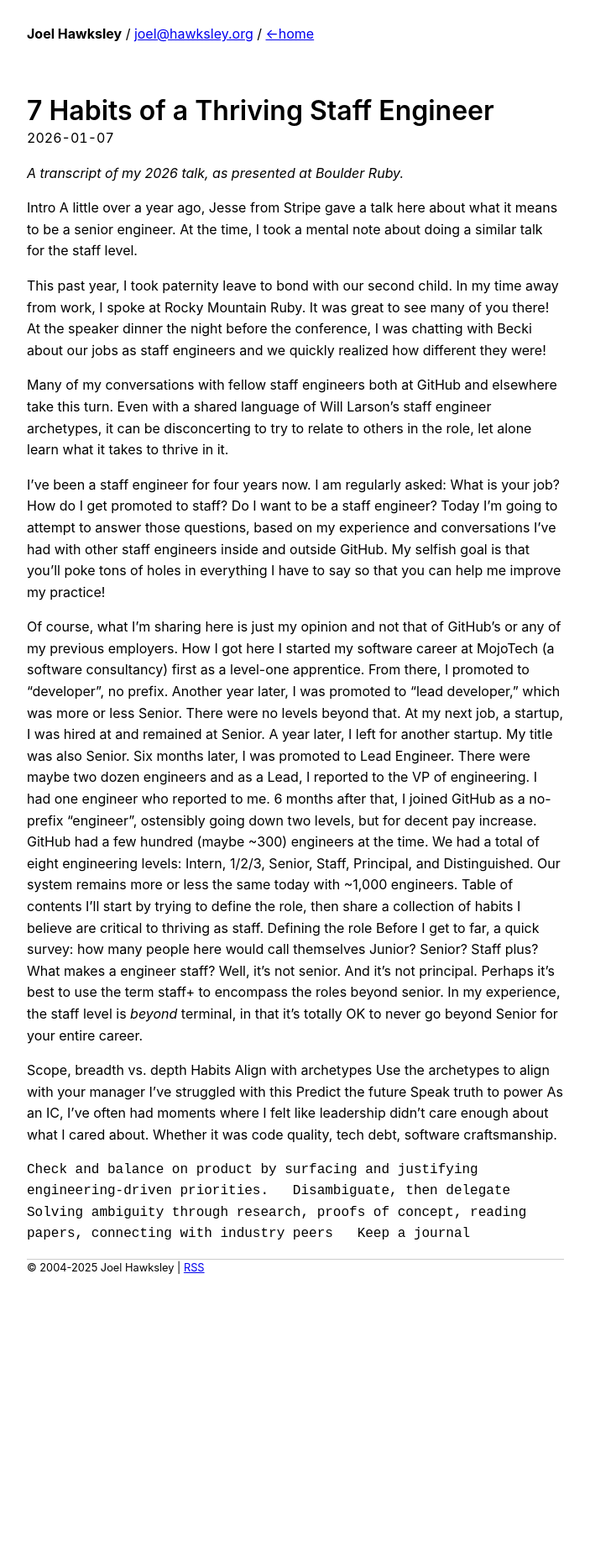
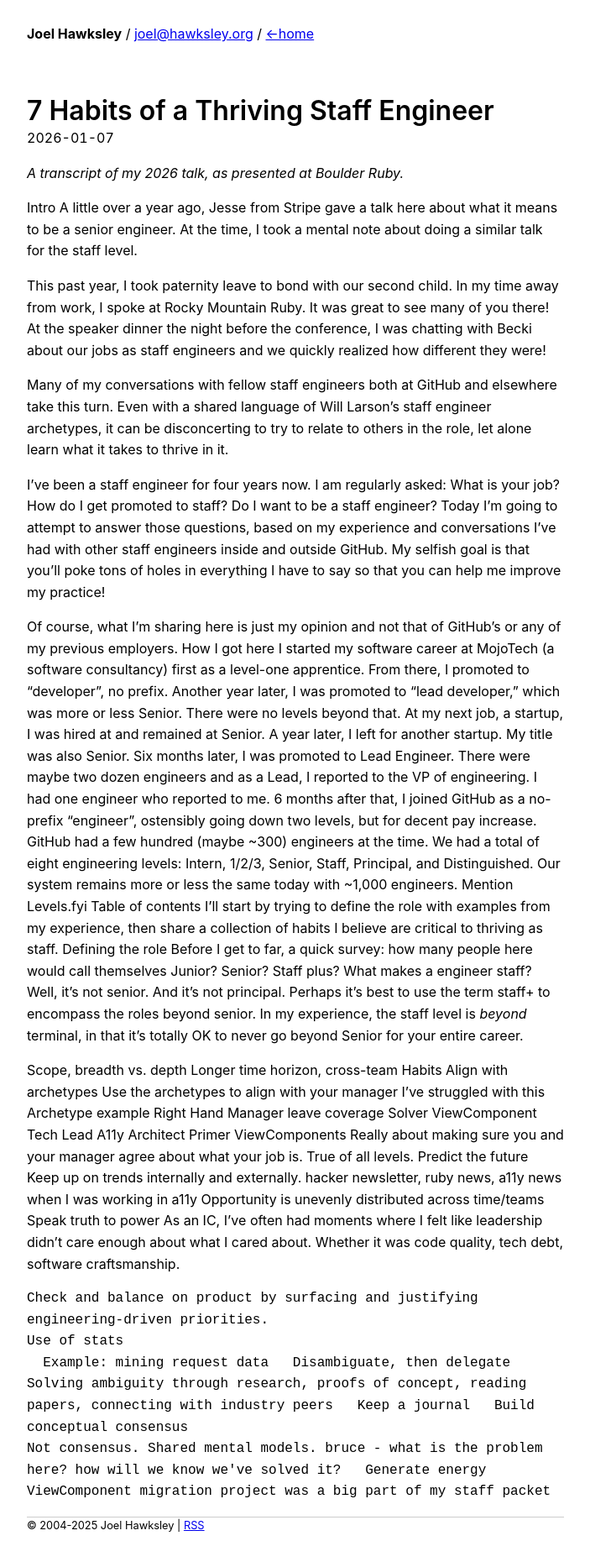
Before and after one commit to joelhawksley/identity, a Jekyll site: the page built from _posts/2026-01-07-7-habits-of-a-thriving-staff-engineer.md, in a window 1280 px wide. Shown: the whole page at 84% size, without its empty margins (288-991 px from the left). Built offline with Jekyll 4.4.1, drawn with Linux system fonts in a browser that asks for light colours; before the commit the page ends 1552 px from its top, so only the background shows below that.

Commit message:
more writing

```diff
--- a/_posts/2026-01-07-7-habits-of-a-thriving-staff-engineer.md
+++ b/_posts/2026-01-07-7-habits-of-a-thriving-staff-engineer.md
@@ -20,22 +20,42 @@ How I got here
   At my next job, a startup, I was hired at and remained at Senior.
   A year later, I left for another startup. My title was also Senior. Six months later, I was promoted to Lead Engineer. There were maybe two dozen engineers and as a Lead, I reported to the VP of engineering. I had one engineer who reported to me.
   6 months after that, I joined GitHub as a no-prefix "engineer", ostensibly going down two levels, but for decent pay increase. GitHub had a few hundred (maybe ~300) engineers at the time. We had a total of eight engineering levels: Intern, 1/2/3, Senior, Staff, Principal, and Distinguished. Our system remains more or less the same today with ~1,000 engineers.
+  Mention Levels.fyi
 Table of contents
-  I'll start by trying to define the role, then share a collection of habits I believe are critical to thriving as staff.
+  I'll start by trying to define the role with examples from my experience, then share a collection of habits I believe are critical to thriving as staff.
 Defining the role
   Before I get to far, a quick survey: how many people here would call themselves Junior? Senior? Staff plus?
   What makes a engineer staff? Well, it's not senior. And it's not principal. Perhaps it's best to use the term staff+ to encompass the roles beyond senior. In my experience, the staff level is _beyond_ terminal, in that it's totally OK to never go beyond Senior for your entire career.
 
   Scope, breadth vs. depth
+  Longer time horizon, cross-team
 Habits
   Align with archetypes
     Use the archetypes to align with your manager
     I've struggled with this
+    Archetype example
+      Right Hand
+        Manager leave coverage
+      Solver
+        ViewComponent
+      Tech Lead
+        A11y
+      Architect
+        Primer ViewComponents
+    Really about making sure you and your manager agree about what your job is. True of all levels.
   Predict the future
+    Keep up on trends internally and externally. hacker newsletter, ruby news, a11y news when I was working in a11y
+    Opportunity is unevenly distributed across time/teams
   Speak truth to power
     As an IC, I've often had moments where I felt like leadership didn't care enough about what I cared about. Whether it was code quality, tech debt, software craftsmanship.
 
     Check and balance on product by surfacing and justifying engineering-driven priorities.
+    Use of stats
+      Example: mining request data
   Disambiguate, then delegate
     Solving ambiguity through research, proofs of concept, reading papers, connecting with industry peers
   Keep a journal
+  Build conceptual consensus
+    Not consensus. Shared mental models. bruce - what is the problem here? how will we know we've solved it?
+  Generate energy
+    ViewComponent migration project was a big part of my staff packet
```
